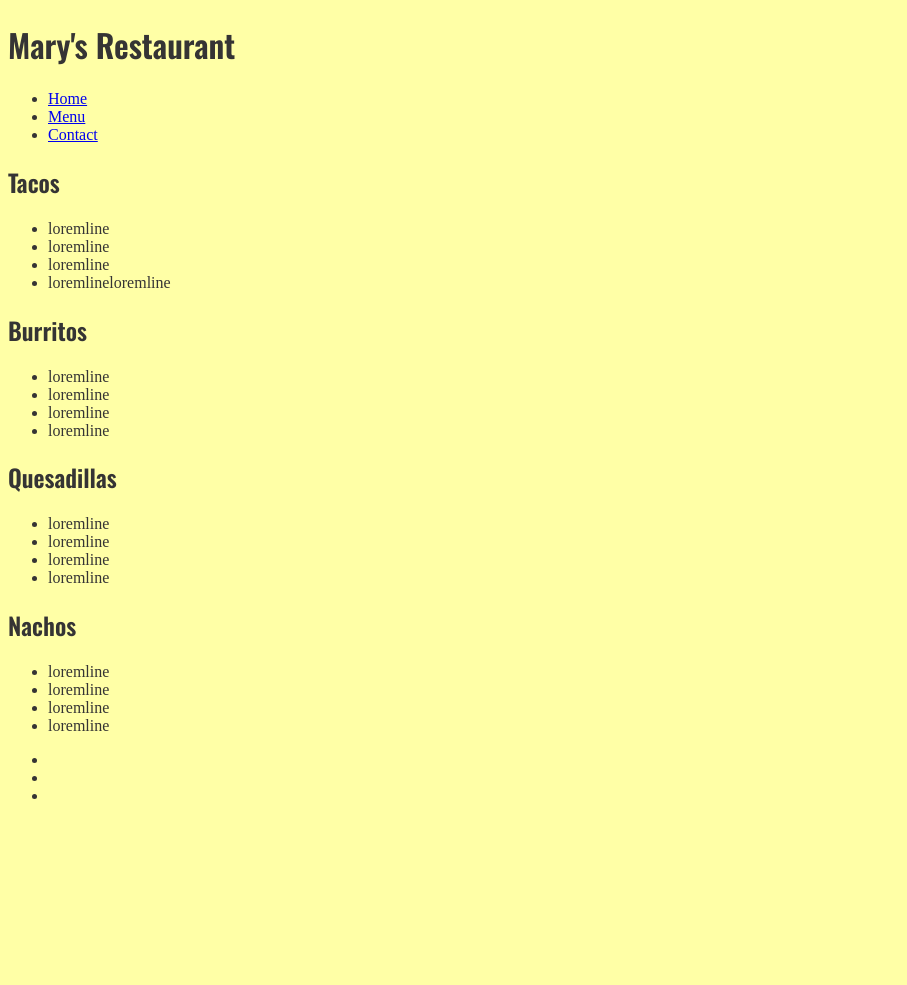
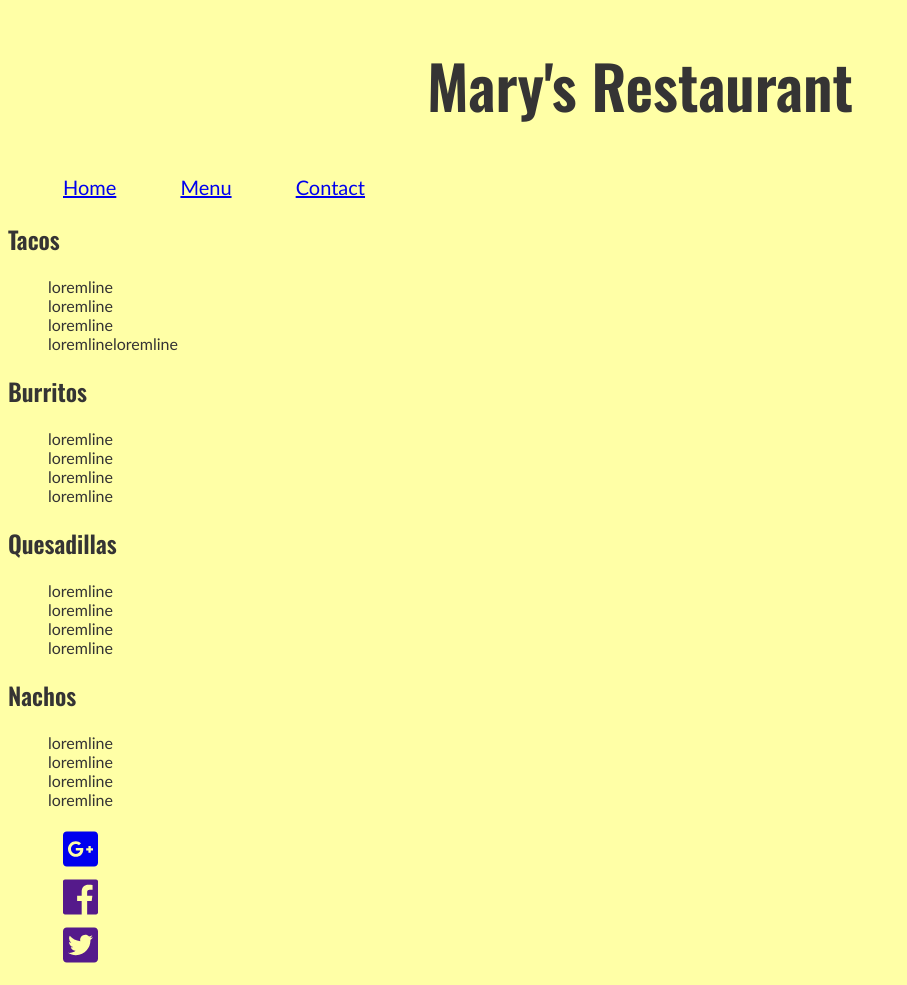
Before and after one commit to mquint0603/maryrestaurant, a plain HTML site: page menu.html in a window 1280 px wide. Shown: the whole page, without its empty margins (0-907 px from the left). Before the commit the page ends 821 px from the top, so only its background shows below. Drawn offline with nearby package versions, Linux system fonts and the light colour scheme.

Commit message:
attempted to position things, styled lists

```diff
--- a/css/style.css
+++ b/css/style.css
@@ -10,7 +10,42 @@
 body {
     background-color: #ffffa6;
     color: rgb(53, 52, 52);
+    font-family: 'Gill Sans', 'Gill Sans MT', Calibri, 'Trebuchet MS', sans-serif;
 }
 h1, h2 {
     font-family: 'Oswald', sans-serif;
 }
+h1 {
+text-align: center;
+    font-size: 60px;
+}
+li {
+    display: block
+}
+
+header li {
+    display: inline-block;
+    font-size: 26px;
+    margin: 0 15px 0 15px;
+}
+
+a {
+    font-size: 20px;
+    display: inline-block;
+    margin: 0 15px 0 15px;
+}
+
+header li:first-of-type {
+    margin-left: 0;
+}
+
+/* footer styles */
+footer a {
+    display: inline-block;
+    font-size: 40px;
+    margin: 0 15px 0 15px;
+}
+header li {
+    display: inline-block;
+    font-size: 26px;
+    margin: 0 15px 0 15px;
--- a/menu.html
+++ b/menu.html
@@ -5,6 +5,7 @@
     <meta name="viewport" content="width=device-width, initial-scale=1.0">
     <meta http-equiv="X-UA-Compatible" content="ie=edge">
     <title>Restaurant</title>
+    <script defer src="https://use.fontawesome.com/releases/v5.0.6/js/all.js"></script>
     <link href="https://fonts.googleapis.com/css?family=Oswald:400,600" rel="stylesheet">
     <link rel="stylesheet" href="./css/style.css">
     <link href="https://fonts.googleapis.com/css?family=Oswald:400,600" rel="stylesheet">
@@ -70,9 +71,9 @@
         <div></div>
         <div>
             <ul>
-                <li><a href=""></a></li>
-                <li><a href=""></a></li>
-                <li><a href=""></a></li>
+                    <li><a href="#"><i class="fab fa-google-plus-square"></i></a></li>
+                    <li><a href=""><i class="fab fa-facebook"></i></a></li>
+                    <li><a href=""><i class="fab fa-twitter-square"></i></a></li>
             </ul>
         </div>
     </footer>
```
Also changed, not shown: contact.html (+4 -3 lines), index.html (+6 -4 lines).
